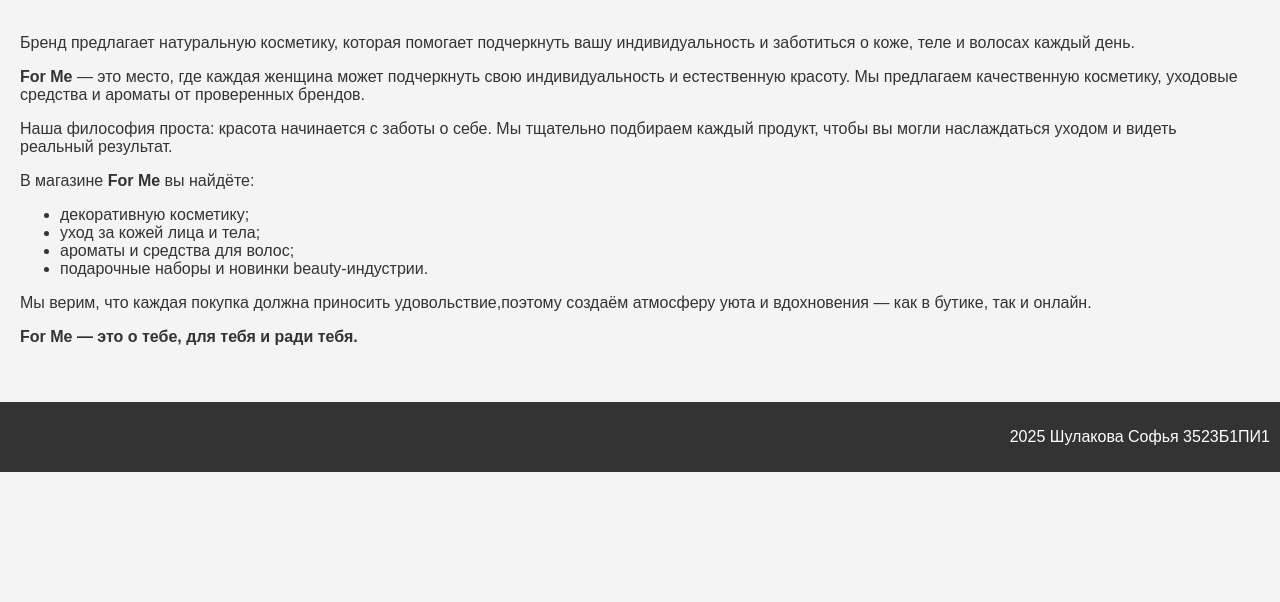
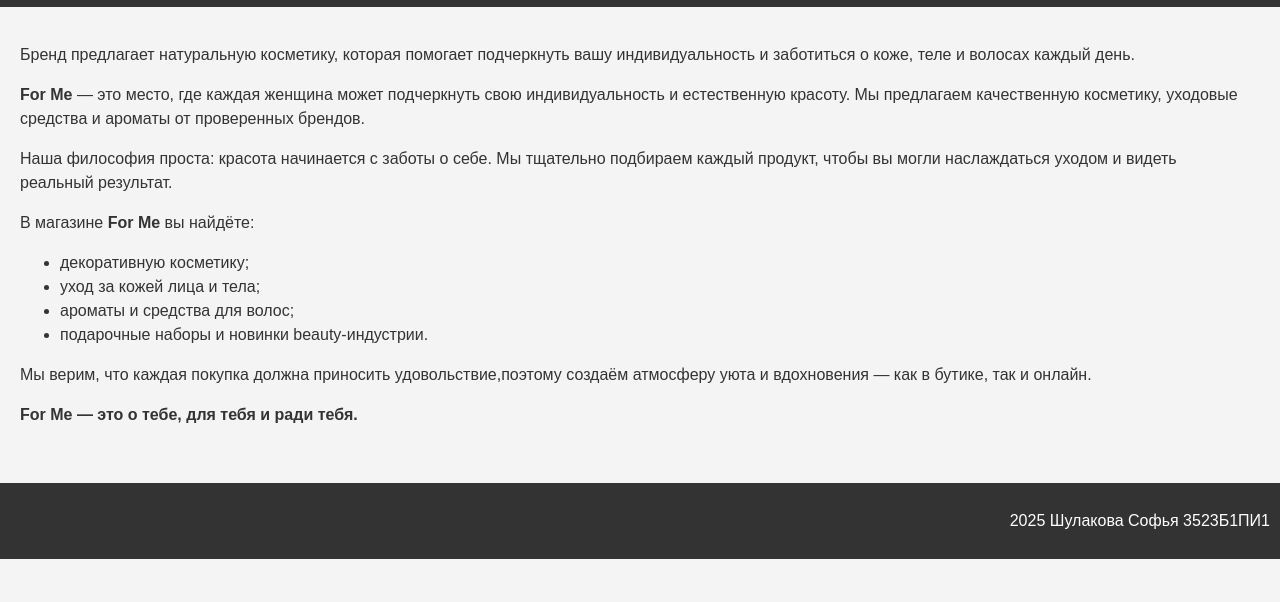
Before and after one commit to sonya-shulakova/practice4, a plain HTML site: page about.html in a window 1280 px wide. Shown: the part 198-800 px from the top of the page. Drawn offline with Linux system fonts and the light colour scheme.

Commit message:
Fixed css

```diff
--- a/css/style.css
+++ b/css/style.css
@@ -1,5 +1,7 @@
 .body {
     font-family: sans-serif;
+    font-size: 16px;
+    line-height: 1.5;
     margin: 0;
     padding: 0;
     background-color: #f4f4f4;
```
